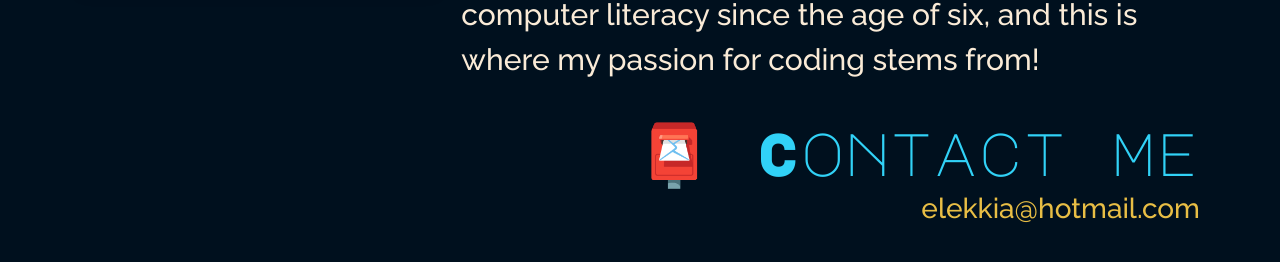
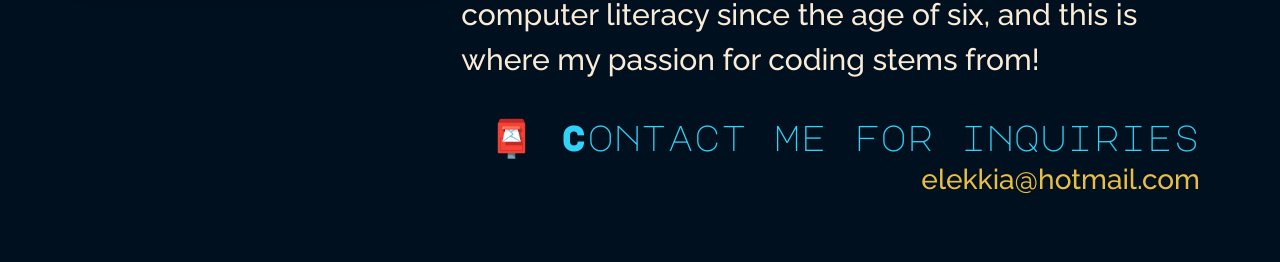
Before and after one commit to elek24/Responsive, a plain HTML site: page about.html in a window 1280 px wide. Shown: the part 656-918 px from the top of the page. Drawn offline with nearby package versions, Linux system fonts and the light colour scheme.

Commit message:
updated contact

```diff
--- a/about.html
+++ b/about.html
@@ -83,7 +83,7 @@
     </div>
   </br>
     <div id="contact">
-      <h2 class="text-end">📮 Contact me</h2>
+      <h2 class="contact-me text-end">📮 Contact me for inquiries</h2>
       <a href="mailto:elekkia@hotmail.com" class="email-link">
         elekkia@hotmail.com</a
       >
--- a/style.css
+++ b/style.css
@@ -144,6 +144,9 @@ a:hover {
   color: black;
   font-weight: bolder;
 }
+.contact-me {
+font-size: 36px;
+}
 @media (max-width: 700px) {
   h1 {
     font-size: 48px;
```
